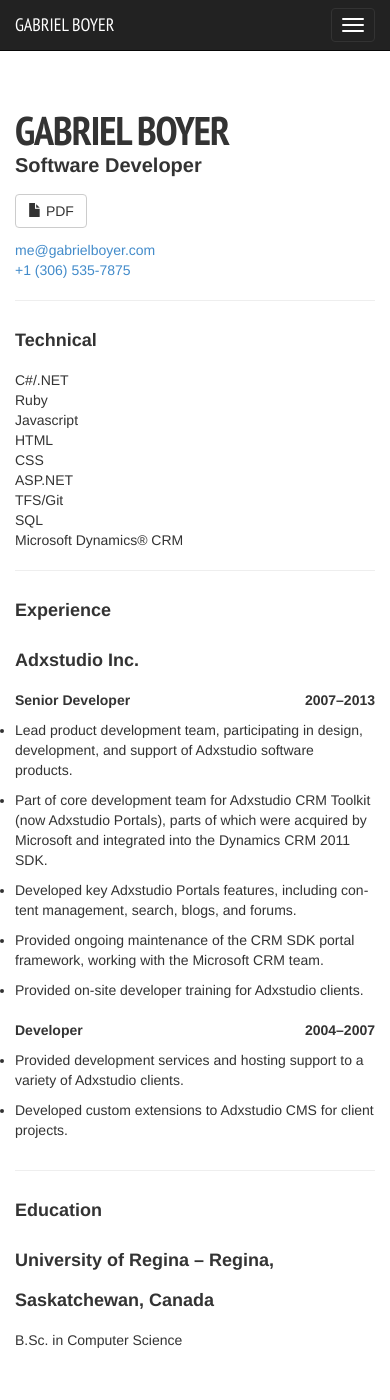
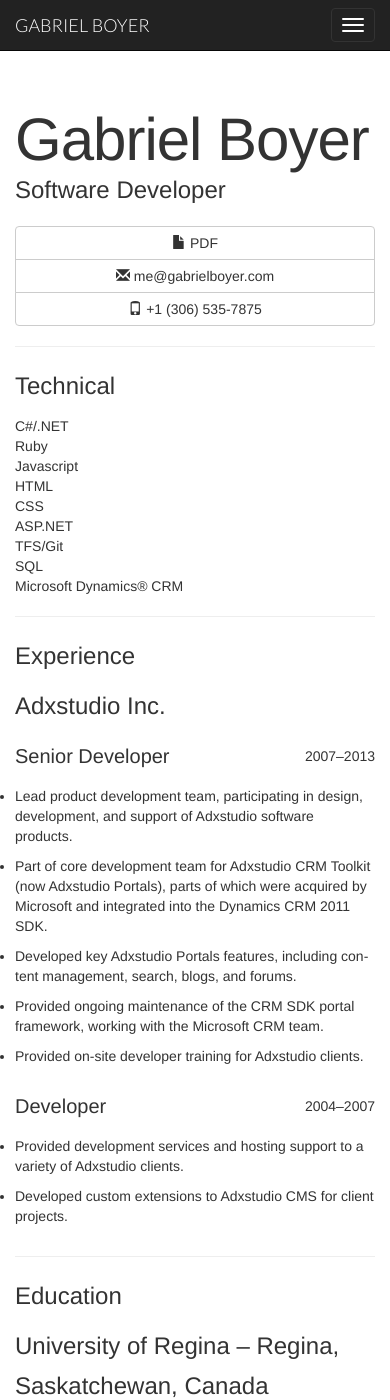
Before and after one commit to gabe/gabe.github.com, a Jekyll site: the page built from resume.html, in a window 390 px wide and 1400 px high. Built offline with Jekyll 4.4.1, drawn with Linux system fonts in a browser that asks for light colours; nearby versions of some CDN libraries; comment, search, counter and statistics services are not loaded; some of the changed text lies outside the part shown.

Commit message:
Update fonts.

```diff
--- a/_layouts/default.html
+++ b/_layouts/default.html
@@ -11,7 +11,7 @@
     <link rel="openid2.local_id" href="http://www.google.com/profiles/gboyer">
     <link rel="stylesheet" href="/css/bootstrap.min.css">
     <link rel="stylesheet" href="/css/style.css">
-    <link rel="stylesheet" href="//fonts.googleapis.com/css?family=PT+Sans+Narrow:400,700">
+    <link rel="stylesheet" href="//fonts.googleapis.com/css?family=Lato:300">
     <!-- HTML5 shim, for IE6-8 support of HTML elements -->
     <!--[if lt IE 9]>
       <script src="//html5shim.googlecode.com/svn/trunk/html5.js"></script>
--- a/css/style.css
+++ b/css/style.css
@@ -10,7 +10,7 @@ body {
 }
 
 .navbar-fixed-top .navbar-brand {
-  font-family: "PT Sans Narrow","Helvetica Neue",Helvetica,Arial,sans-serif;
+  font-family: "Lato", "Helvetica Neue", Helvetica, Arial, sans-serif;
   font-weight: 400;
   text-transform: uppercase;
 }
@@ -35,31 +35,43 @@ footer {
 }
 
 .hero h1 {
-  font-family: "PT Sans Narrow","Helvetica Neue",Helvetica,Arial,sans-serif;
-  font-size: 100px;
-  font-weight: 700;
-  line-height: 1;
+  font-weight: 300;
   margin-bottom: 20px;
 }
 
-.hero p.lead {
-  font-size: 30px;
+.hero .lead {
   font-weight: 300;
-  line-height: 40px;
   margin-bottom: 40px;
+}
+
+@media (min-width: 768px){
+  .hero h1 {
+    font-size: 60px;
+    line-height: 1;
+  }
+}
+
+@media (min-width: 992px){
+  .hero h1 {
+    font-size: 100px;
+    line-height: 1;
+  }
+
+  .hero .lead {
+    font-size: 30px;
+    line-height: 40px;
+  }
 }
 
 /* Resume
 ------------------------------------------------------------*/
 .resume h1 {
-  font-family: "PT Sans Narrow","Helvetica Neue",Helvetica,Arial,sans-serif;
   font-size: 60px;
-  font-weight: 700;
+  font-weight: 300;
   letter-spacing: -1px;
   line-height: 1;
   margin-bottom: 0;
   margin-top: 0;
-  text-transform: uppercase;
 }
 
 .resume h2,
@@ -71,7 +83,7 @@ footer {
 }
 
 .resume h2 {
-  font-size: 30px;
+  font-size: 24px;
   font-weight: 300;
   line-height: 40px;
   margin-bottom: 0;
@@ -130,93 +142,70 @@ footer {
   margin-bottom: 0;
 }
 
-/* Responsive Styles
-------------------------------------------------------------*/
-@media screen and (max-width: 480px) {
-  body {
-    padding-top: 70px;
-  }
-
-  .hero {
-    padding-top: 0;
-  }
-
-  .hero h1 {
-    font-size: 45px;
-  }
-
-  .hero p {
-    font-size: 18px;
-    line-height: 20px;
+@media (min-width: 992px) {
+  .resume header .btn-group {
+    float: right;
   }
 }
 
-@media screen and (max-width: 767px) {
-  body {
-    padding-top: 0;
+@media (min-width: 768px) and (max-width: 991px) {
+  .resume header .btn-group {
+    border-collapse: separate;
+    display: table;
+    margin-top: 16px;
+    table-layout: fixed;
+    width: 100%;
+  }
+
+  .resume header .btn-group > .btn {
+    display: table-cell;
+    float: none;
+    width: 1%;
+  }
+}
+
+@media (max-width: 767px) {
+  .resume header .btn-group {
+    display: block;
+    margin-top: 16px;
+  }
+
+  .resume header .btn-group > .btn {
+    display: block;
+    float: none;
+    max-width: 100%;
+    width: 100%;
+  }
+
+  .resume header .btn-group > .btn:first-child:not(:last-child) {
+    border-bottom-left-radius: 0;
+    border-bottom-right-radius: 0;
+    border-top-right-radius: 4px;
+  }
+
+  .resume header .btn-group > .btn + .btn {
+    margin-top: -1px;
+    margin-left: 0;
+  }
+
+  .resume header .btn-group > .btn:not(:first-child):not(:last-child) {
+    border-radius: 0;
+  }
+
+  .resume header .btn-group > .btn:last-child:not(:first-child) {
+    border-bottom-left-radius: 4px;
+    border-top-left-radius: 0;
+    border-top-right-radius: 0;
+  }
+}
+
+@media (max-width: 991px) {
+  .resume .technical p {
+    line-height: 20px;
   }
 
   .resume .technical hr {
     display: none;
-  }
-
-  .resume h2,
-  .resume h3,
-  .resume h4,
-  .resume h5,
-  .resume .experience .term p {
-    font-weight: bold;
-  }
-}
-
-@media screen and (min-width: 480px) and (max-width: 767px) {
-  .hero h1 {
-    font-size: 54px;
-  }
-}
-
-@media screen and (min-width: 768px) and (max-width: 979px) {
-  body {
-    padding-top: 0;
-  }
-
-  .hero h1 {
-    font-size: 72px;
-  }
-}
-
-@media screen and (max-width: 979px) {
-  .resume h1 {
-    font-size: 40px;
-  }
-
-  .resume h2 {
-    font-size: 20px;
-    line-height: 30px;
-  }
-
-  .resume h3,
-  .resume h4 {
-    font-size: 18px;
-  }
-
-  .resume h5 {
-    font-size: 14px;
-  }
-
-  .resume .technical p {
-    line-height: 20px;
-  }
-
-  .resume h5,
-  .resume .experience .term p {
-    line-height: 20px;
-  }
-
-  .resume .contact {
-    font-size: 14px;
-    font-weight: normal;
-    line-height: 20px;
   }
 }
 
@@ -235,13 +224,11 @@ footer {
   }
 
   body {
-    /*font-family: 'PT Serif', serif;*/
     padding: 0;
   }
 
-  .navbar-fixed-top,
-  footer,
-  .resume .download {
+  nav,
+  footer {
     display: none;
   }
 
--- a/resume.html
+++ b/resume.html
@@ -5,59 +5,57 @@ title: R&eacute;sum&eacute;
 <div class="resume">
   <header>
     <div class="row">
-      <div class="col-md-9">
+      <div class="col-md-6">
         <h1>Gabriel Boyer</h1>
         <h2>Software Developer</h2>
       </div>
-      <div class="col-md-3">
-        <div class="download">
-          <a class="btn btn-default" href="resume.pdf"><i class="glyphicon glyphicon-file"></i> PDF</a>
+      <div class="col-md-6">
+        <div class="btn-group">
+          <a class="btn btn-default" title="Download as a PDF" href="resume.pdf"><i class="glyphicon glyphicon-file"></i> PDF</a>
+          <a class="btn btn-default" title="Email" href="mailto:{{ site.email }}"><i class="glyphicon glyphicon-envelope"></i> {{ site.email }}</a>
+          <a class="btn btn-default" title="Phone" href="tel:+13065357875"><i class="glyphicon glyphicon-phone"></i> +1 (306) 535-7875</a>
         </div>
-        <address class="contact">
-          <p><a href="mailto:{{ site.email }}">{{ site.email }}</a></p>
-          <p><a href="tel:+13065357875">+1 (306) 535-7875</a></p>
-        </address>
       </div>
     </div>
   </header>
   <section class="technical">
     <div class="row">
-      <div class="col-md-3">
+      <div class="col-sm-3">
         <h3>Technical</h3>
       </div>
-      <div class="col-md-9">
+      <div class="col-sm-9">
         <div class="row">
-          <div class="col-md-3">
+          <div class="col-md-4">
             <p>C#/.NET</p>
           </div>
-          <div class="col-md-3">
+          <div class="col-md-4">
             <p>Ruby</p>
           </div>
-          <div class="col-md-3">
+          <div class="col-md-4">
             <p>Javascript</p>
           </div>
         </div>
         <hr>
         <div class="row">
-          <div class="col-md-3">
+          <div class="col-md-4">
             <p>HTML</p>
           </div>
-          <div class="col-md-3">
+          <div class="col-md-4">
             <p>CSS</p>
           </div>
-          <div class="col-md-3">
+          <div class="col-md-4">
             <p>ASP.NET</p>
           </div>
         </div>
         <hr>
         <div class="row">
-          <div class="col-md-3">
+          <div class="col-md-4">
             <p>TFS/Git</p>
           </div>
-          <div class="col-md-3">
+          <div class="col-md-4">
             <p>SQL</p>
           </div>
-          <div class="col-md-3">
+          <div class="col-md-4">
             <p>Microsoft Dynamics&reg; CRM</p>
           </div>
         </div>
@@ -66,10 +64,10 @@ title: R&eacute;sum&eacute;
   </section>
   <section class="experience">
     <div class="row">
-      <div class="col-md-3">
+      <div class="col-sm-3">
         <h3>Experience</h3>
       </div>
-      <div class="col-md-9">
+      <div class="col-sm-9">
         <h4>Adxstudio Inc.</h4>
         <div class="term pull-right">
           <p>2007&ndash;2013</p>
@@ -95,10 +93,10 @@ title: R&eacute;sum&eacute;
   </section>
   <section class="education">
     <div class="row">
-      <div class="col-md-3">
+      <div class="col-sm-3">
         <h3>Education</h3>
       </div>
-      <div class="col-md-9">
+      <div class="col-sm-9">
         <h4>University of Regina &ndash; Regina, Saskatchewan, Canada</h4>
         <p>B.Sc. in Computer Science</p>
       </div>
```
Also changed, not shown: other parts of _layouts/default.html (+1 -0 lines).
